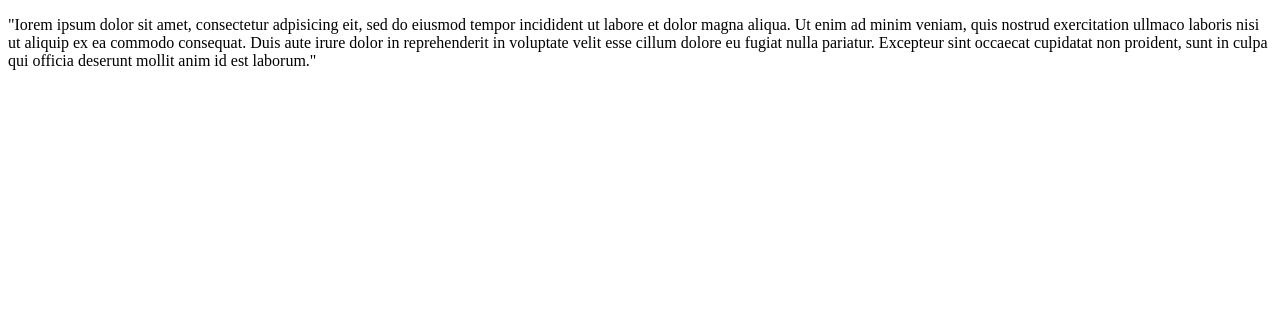
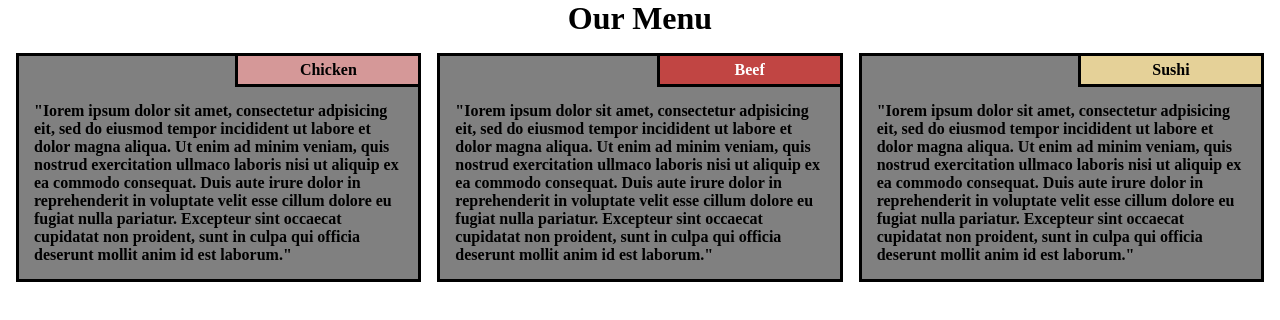
Before and after one commit to SumoSamurai/Module2_test_Lhigdon, a plain HTML site: page index.html in a window 1280 px wide. Drawn offline with Linux system fonts and the light colour scheme.

Commit message:
Finished

```diff
--- a/index.html
+++ b/index.html
@@ -1,17 +1,49 @@
 <!DOCTYPE html>
 <html>
   <head>
-    <title>"Our Menu"</title>
+    <title>Our Menu</title>
+    <link href="styles.css" rel="stylesheet" />
+    <meta name="viewport" content="width=device-width, initial-scale=1" />
   </head>
   <body>
-    <p>
-      "Iorem ipsum dolor sit amet, consectetur adpisicing eit, sed do eiusmod
-      tempor incidident ut labore et dolor magna aliqua. Ut enim ad minim
-      veniam, quis nostrud exercitation ullmaco laboris nisi ut aliquip ex ea
-      commodo consequat. Duis aute irure dolor in reprehenderit in voluptate
-      velit esse cillum dolore eu fugiat nulla pariatur. Excepteur sint occaecat
-      cupidatat non proident, sunt in culpa qui officia deserunt mollit anim id
-      est laborum."
-    </p>
+    <h1 id="Title">Our Menu</h1>
+    <div id="container">
+      <div class="box box1">
+        <div class="menu-item" id="Chicken">Chicken</div>
+        <div class="content">
+          "Iorem ipsum dolor sit amet, consectetur adpisicing eit, sed do
+          eiusmod tempor incidident ut labore et dolor magna aliqua. Ut enim ad
+          minim veniam, quis nostrud exercitation ullmaco laboris nisi ut
+          aliquip ex ea commodo consequat. Duis aute irure dolor in
+          reprehenderit in voluptate velit esse cillum dolore eu fugiat nulla
+          pariatur. Excepteur sint occaecat cupidatat non proident, sunt in
+          culpa qui officia deserunt mollit anim id est laborum."
+        </div>
+      </div>
+      <div class="box box2">
+        <div class="menu-item" id="Beef">Beef</div>
+        <div class="content">
+          "Iorem ipsum dolor sit amet, consectetur adpisicing eit, sed do
+          eiusmod tempor incidident ut labore et dolor magna aliqua. Ut enim ad
+          minim veniam, quis nostrud exercitation ullmaco laboris nisi ut
+          aliquip ex ea commodo consequat. Duis aute irure dolor in
+          reprehenderit in voluptate velit esse cillum dolore eu fugiat nulla
+          pariatur. Excepteur sint occaecat cupidatat non proident, sunt in
+          culpa qui officia deserunt mollit anim id est laborum."
+        </div>
+      </div>
+      <div class="box box3">
+        <div class="menu-item" id="Sushi">Sushi</div>
+        <div class="content">
+          "Iorem ipsum dolor sit amet, consectetur adpisicing eit, sed do
+          eiusmod tempor incidident ut labore et dolor magna aliqua. Ut enim ad
+          minim veniam, quis nostrud exercitation ullmaco laboris nisi ut
+          aliquip ex ea commodo consequat. Duis aute irure dolor in
+          reprehenderit in voluptate velit esse cillum dolore eu fugiat nulla
+          pariatur. Excepteur sint occaecat cupidatat non proident, sunt in
+          culpa qui officia deserunt mollit anim id est laborum."
+        </div>
+      </div>
+    </div>
   </body>
 </html>
--- /dev/null
+++ b/styles.css
@@ -0,0 +1,85 @@
+* {
+  padding: 0;
+  margin: 0;
+}
+
+#container {
+  display: flex;
+  flex-direction: row;
+  padding: 8px;
+}
+.box {
+  border-style: solid;
+  margin: 8px;
+  background-color: gray;
+  display: flex;
+  flex-direction: column;
+  font-weight: bold;
+}
+
+.menu-item {
+  display: inline;
+  border-left: solid 3px black;
+  border-bottom: solid 3px black;
+  margin-left: auto;
+  width: 180px;
+  text-align: center;
+  font-weight: bold;
+  padding-top: 5px;
+  padding-bottom: 5px;
+}
+
+#Sushi {
+  background-color: #e5d198;
+}
+#Beef {
+  background-color: #c14543;
+  color: white;
+}
+#Chicken {
+  background-color: #d59898;
+}
+
+#Title {
+  text-align: center;
+}
+
+.content {
+  padding: 15px;
+}
+
+@media (min-width: 992px) {
+  .box1 {
+    width: calc(33.33% - 16px);
+  }
+  .box2 {
+    width: calc(33.33% - 16px);
+  }
+  .box3 {
+    width: calc(33.33% - 16px);
+  }
+}
+
+@media (min-width: 768px) and (max-width: 991px) {
+  #container {
+    flex-wrap: wrap;
+  }
+  .box1 {
+    width: calc(50% - 24px);
+  }
+  .box2 {
+    width: calc(50% - 24px);
+  }
+  .box3 {
+    width: calc(100% - 16px);
+  }
+}
+
+@media (max-width: 767px) {
+  #container {
+    flex-wrap: wrap;
+  }
+  .box {
+    width: calc(100% - 32px);
+  }
+}
```
